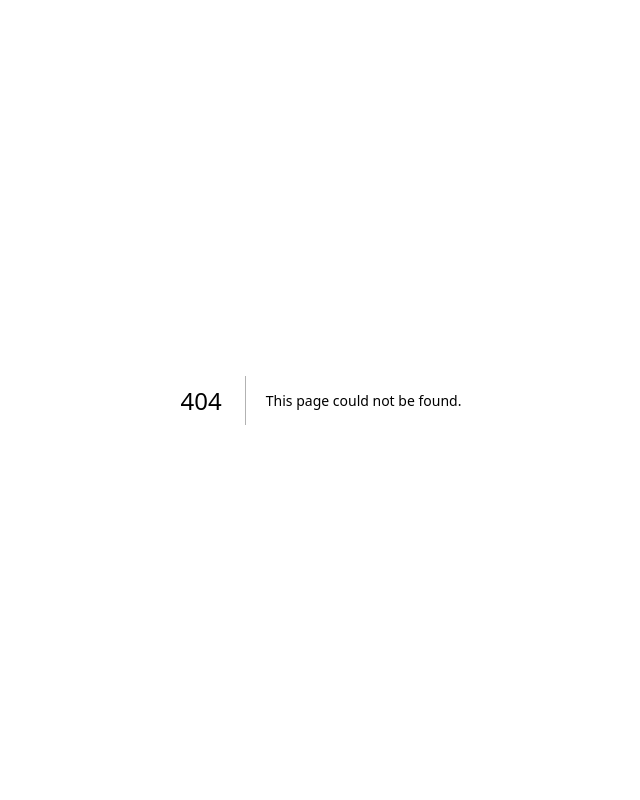
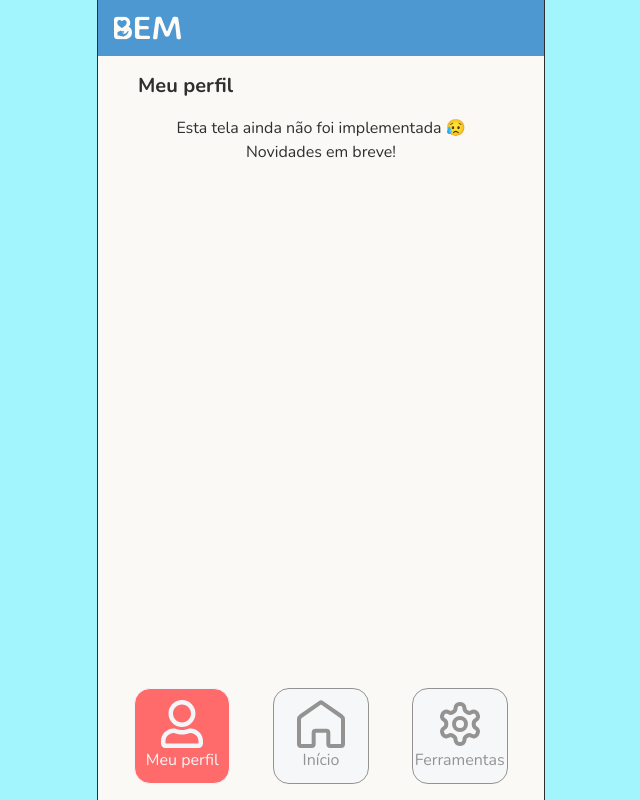
Before and after one commit to GabrielAlves263/vivai, a Next.js app: page /perfil in a window 1280 px wide. Before the commit this address had no page. Shown: the whole page, without its empty margins (319-959 px from the left). Built offline with nearby package versions, Linux system fonts and the light colour scheme.

Commit message:
feat: add Home and Perfil pages with layout and navigation components

```diff
--- /dev/null
+++ b/src/app/ferramentas/page.tsx
@@ -0,0 +1,17 @@
+import Header from "@/components/header/Header";
+import BottomNav from "@/components/nav/BottomNav";
+
+export default function Home() {
+  return (
+    <div className="min-h-screen flex flex-col w-md items-center justify-between bg-[#FAF9F6] border-x">
+      <Header />
+      <main className="w-full flex bg-custom-blue flex-col items-center flex-grow text-center px-10 gap-4">
+        <h1 className="text-xl mt-4 w-full text-left">
+          <strong>Ferramentas</strong>
+        </h1>
+        Esta tela ainda não foi implementada 😥 <br /> Novidades em breve!
+      </main>
+      <BottomNav />
+    </div>
+  );
+}
--- /dev/null
+++ b/src/app/perfil/page.tsx
@@ -0,0 +1,17 @@
+import Header from "@/components/header/Header";
+import BottomNav from "@/components/nav/BottomNav";
+
+export default function Home() {
+  return (
+    <div className="min-h-screen flex flex-col w-md items-center justify-between bg-[#FAF9F6] border-x">
+      <Header />
+      <main className="w-full flex bg-custom-blue flex-col items-center flex-grow text-center px-10 gap-4">
+        <h1 className="text-xl mt-4 w-full text-left">
+          <strong>Meu perfil</strong>
+        </h1>
+        Esta tela ainda não foi implementada 😥 <br /> Novidades em breve!
+      </main>
+      <BottomNav />
+    </div>
+  );
+}
--- a/src/components/nav/BottomNav.tsx
+++ b/src/components/nav/BottomNav.tsx
@@ -25,7 +25,7 @@ export default function BottomNav() {
       <ButtonNav
         Icon={LuSettings}
         currentPath={currentPath}
-        path="/configuracoes"
+        path="/ferramentas"
         text="Ferramentas"
       />
 
```
